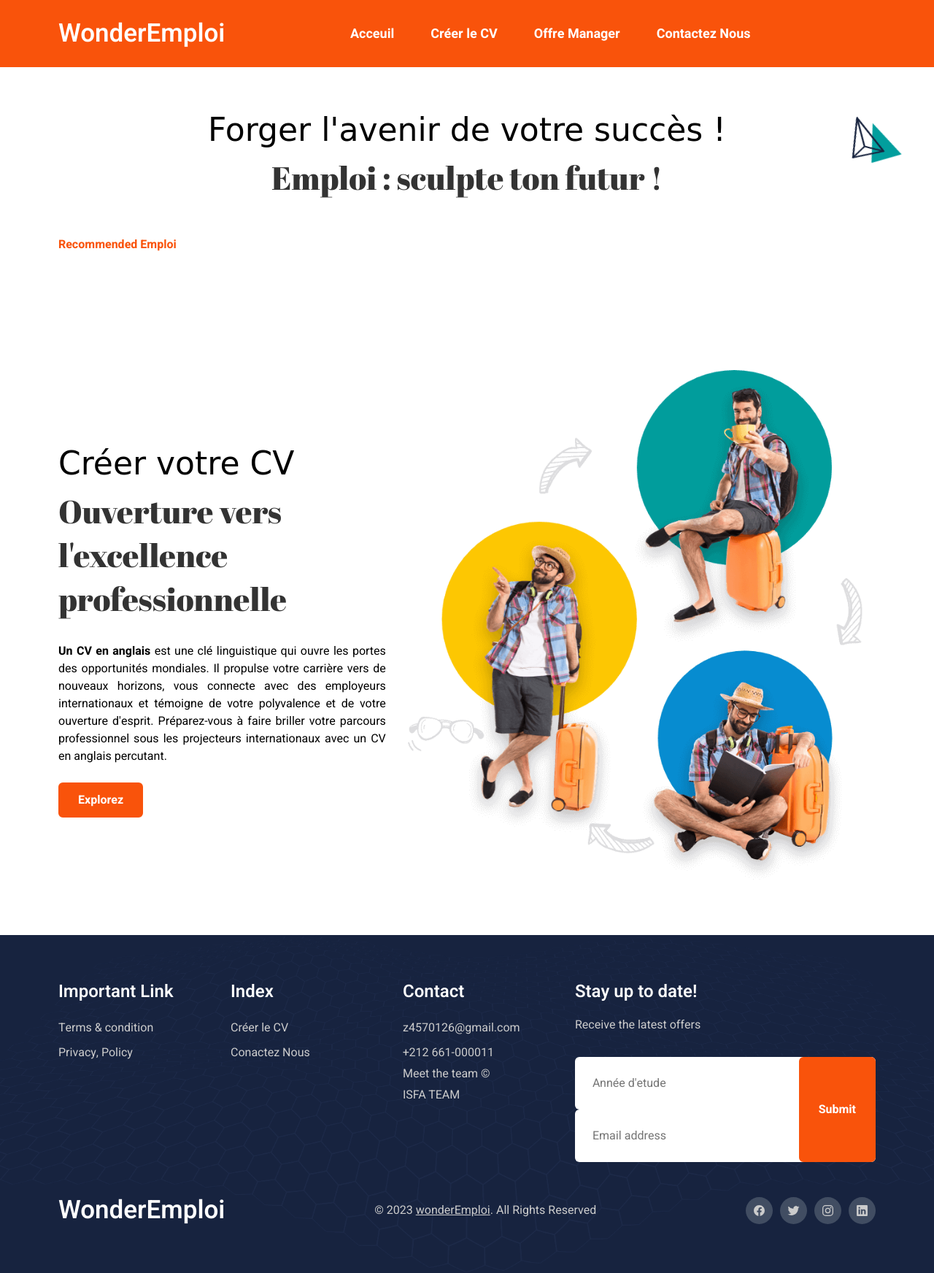
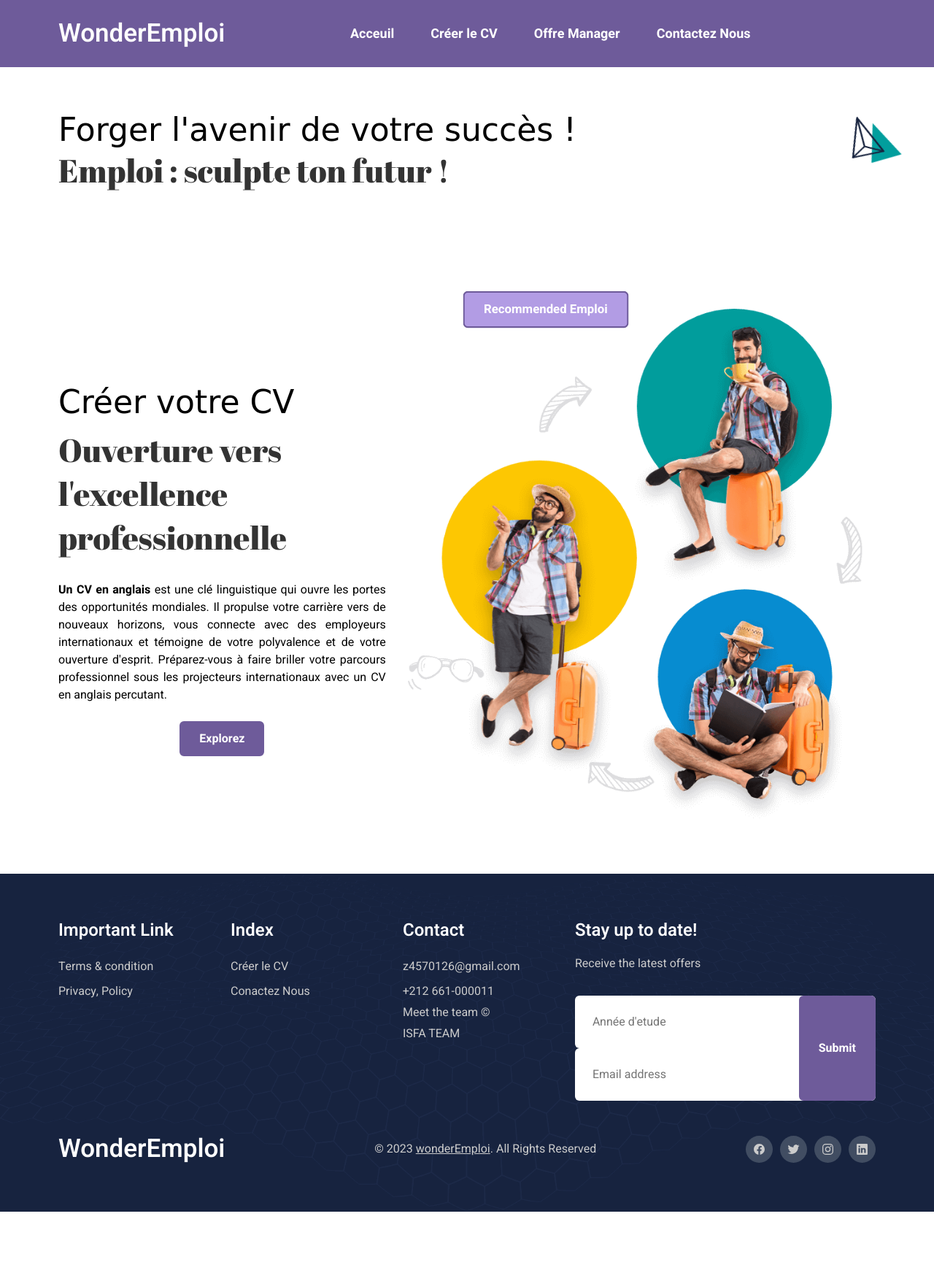
Before and after one commit to abarah/Projet_job_offers, a Flask app: page / in a window 1280 px wide. Shown: the whole page at 73% size. After the commit the page ends 1660 px from the top, so only its background shows below. Run offline with Flask 2, Linux system fonts and the light colour scheme; some web fonts are replaced.

Commit message:
Update style.css

```diff
--- a/static/css/style.css
+++ b/static/css/style.css
@@ -21,7 +21,7 @@
    */
 
   --battleship-gray: hsl(0, 0%, 53%);
-  --viridian-green: hsl(18, 95%, 51%);
+  --viridian-green: #6E5B9A;
   --silver-chalice: hsl(0, 0%, 69%);
   --mikado-yellow: hsl(0, 0%, 0%);
   --granite-gray: hsl(0, 0%, 40%);
@@ -218,69 +218,7 @@ body {
   object-fit: cover;
 }
 
-.card-banner { background: var(--silver-chalice); }
 
-:is(.popular, .blog) .section-subtitle {
-  text-align: center;
-  margin-bottom: 10px;
-}
-
-:is(.popular, .blog) .section-title {
-  text-align: center;
-  margin-bottom: 50px;
-}
-
-.popular-list,
-.blog-list {
-  display: grid;
-  gap: 30px;
-}
-
-.popular-card,
-.blog-card {
-  box-shadow: 0 10px 30px hsla(0, 0%, 0%, 0.1);
-  border-radius: var(--radius-6);
-  overflow: hidden;
-}
-
-:is(.popular, .blog) .card-banner { position: relative; }
-
-.card-badge {
-  position: absolute;
-  top: 10px;
-  left: 10px;
-  background: var(--mikado-yellow);
-  color: var(--white-1);
-  padding: 14px 10px;
-  border-radius: var(--radius-6);
-}
-
-.card-badge ion-icon {
-  --ionicon-stroke-width: 60px;
-  font-size: 20px;
-  margin-inline: auto;
-}
-
-.card-badge time { font-weight: var(--fw-700); }
-
-:is(.popular, .blog) .card-content { padding: 30px 15px; }
-
-.card-wrapper {
-  display: flex;
-  justify-content: flex-start;
-  align-items: center;
-  gap: 20px;
-}
-
-:is(.popular, .blog) .card-title {
-  color: var(--granite-gray);
-  font-size: var(--fs-5);
-  margin-block: 20px;
-}
-
-:is(.popular, .blog) .card-title > a { color: inherit; }
-
-:is(.popular, .blog) .card-title > a:is(:hover, :focus) { color: var(--viridian-green); }
 
 
 
@@ -565,13 +463,29 @@ body {
 }
 
 .btn-link {
-  color: var(--viridian-green);
+  background: #B29CE4; /* Couleur de fond du bouton */
+  color: var(--white-1); /* Couleur du texte */
   font-weight: var(--fw-700);
+  width: max-content;
+  padding: 10px 25px;
+  border: 2px solid #6E5B9A; /* Bordure avec la même couleur */
+  border-radius: var(--radius-6);
   display: flex;
-  justify-content: flex-end;
+  justify-content: center;
   align-items: center;
-  gap: 5px;
+  position: absolute;
+  top: 50%; /* Positionner au centre verticalement */
+  left: 50%; /* Positionner au centre horizontalement */
+  transform: scale(1.05); /* Ajuste pour centrer précisément */
 }
+
+
+/* Effet au survol */
+.btn-link:is(:hover, :focus) {
+  color: var(--viridian-green); /* Couleur au survol */
+  transform: scale(1.05); /* Agrandissement au survol */
+}
+
 
 .btn-link ion-icon { font-size: 20px; }
 
@@ -1031,3 +945,30 @@ body {
   .about .container { grid-template-columns: 0.7fr 1fr; }
 
 }
+/*-----------------------------------*\
+  #style.css
+\*-----------------------------------*/
+
+/* ----------------------------------- */
+/* Button */
+.btn {
+  background: #6E5B9A; /* Couleur de fond du bouton */
+  color: var(--white-1); /* Couleur du texte */
+  font-weight: var(--fw-700);
+  width: max-content;
+  padding: 10px 25px;
+  border: 2px solid #6E5B9A; /* Bordure avec la même couleur */
+  border-radius: var(--radius-6);
+  display: flex;
+  justify-content: center;
+  align-items: center;
+  margin: 0 auto; /* Centrage horizontal */
+}
+
+
+
+.btn:is(:hover, :focus) {
+  background: transparent;
+  color: #6E5B9A; /* Changer la couleur du texte au survol */
+  border-color: #6E5B9A;
+}
```
Also changed, not shown: other parts of static/css/style.css (+2 -42 lines).
